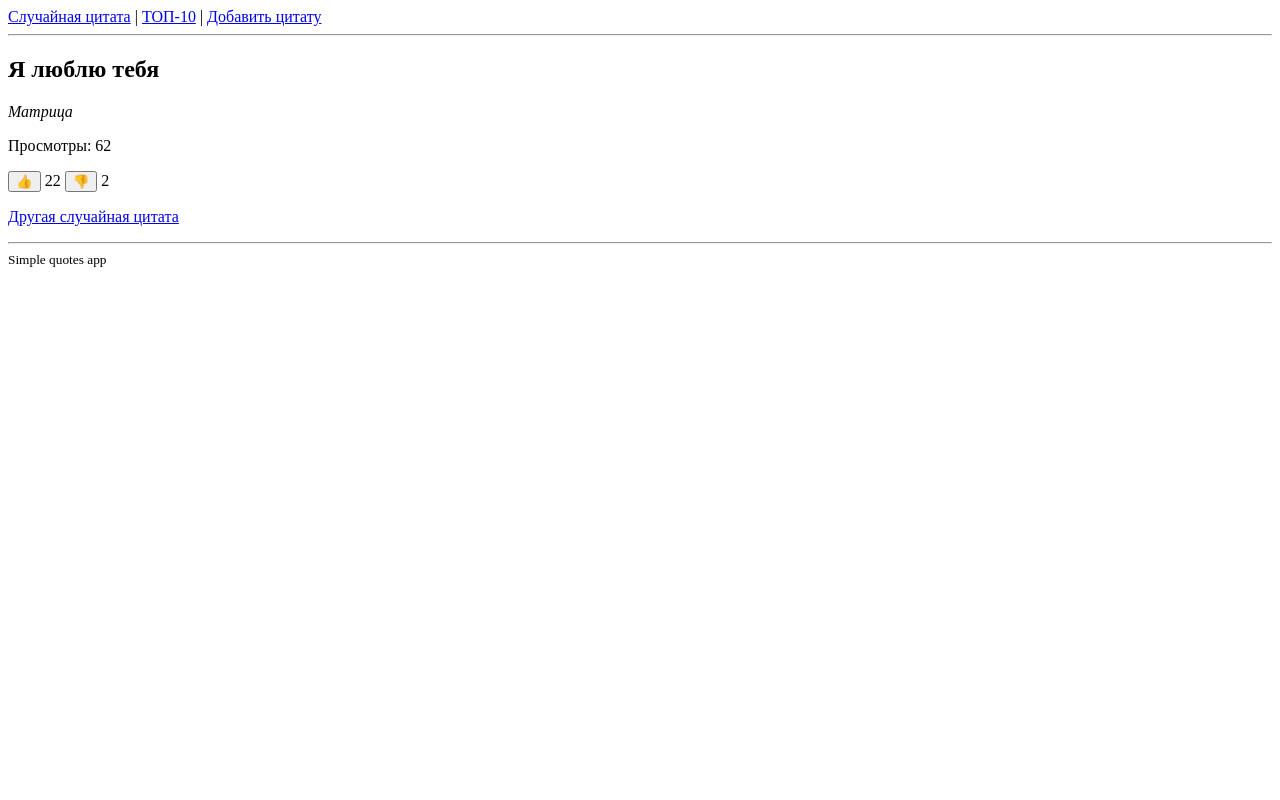
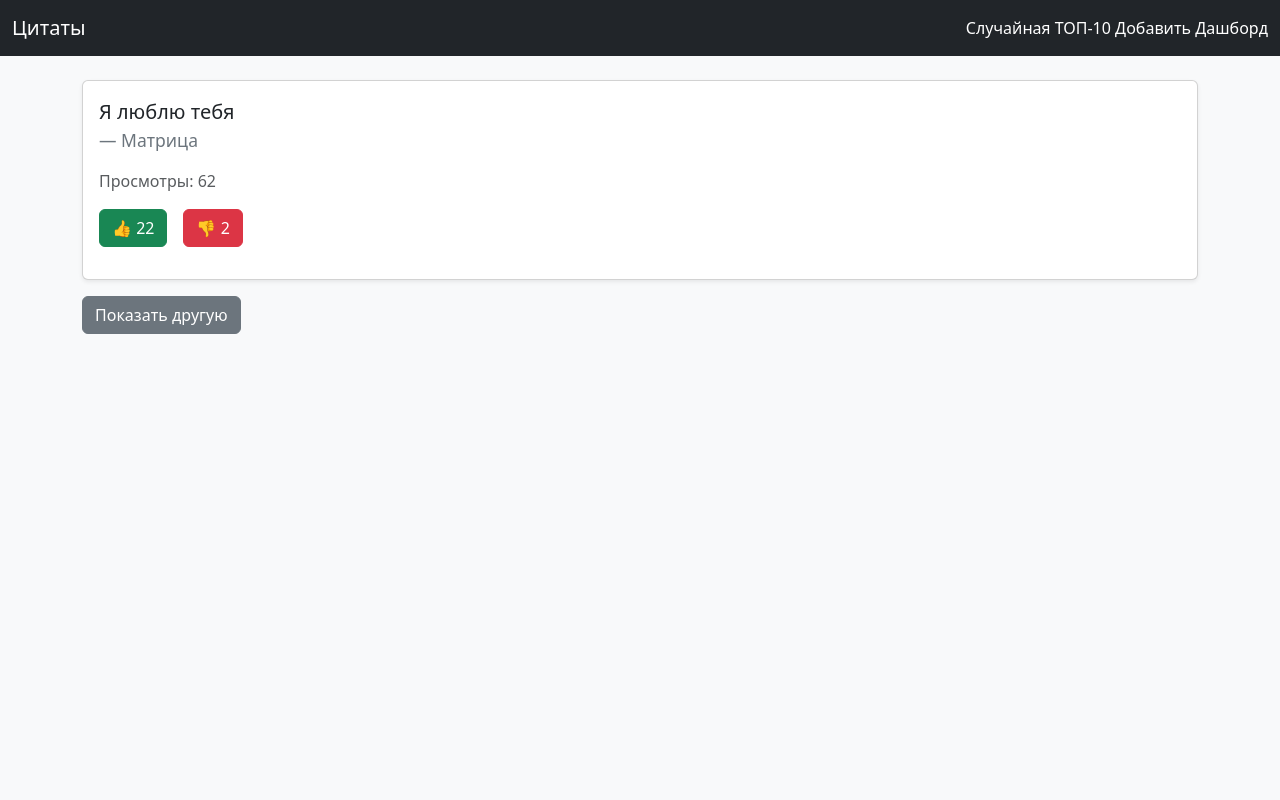
Before and after one commit to stopes7/projects, a Django app: page / in a window 1280 px wide. Run offline with Django 4.2, Linux system fonts and the light colour scheme; data comes from the database, SQL or seed files in the repository; both versions use the stored data as it was after the commit.

Commit message:
доработки

```diff
--- a/quotes_project/quotes/templates/quotes/base.html
+++ b/quotes_project/quotes/templates/quotes/base.html
@@ -6,26 +6,28 @@
 <head>
   <meta charset="utf-8">
   <meta name="viewport" content="width=device-width,initial-scale=1">
-  <title>{% block title %}Quotes{% endblock %}</title>
-  <script src="{% static 'quotes/basic.js' %}"></script>
+  <title>{% block title %}Цитаты{% endblock %}</title>
+  <link href="https://cdn.jsdelivr.net/npm/bootstrap@5.3.3/dist/css/bootstrap.min.css" rel="stylesheet">
+  <script src="https://cdn.jsdelivr.net/npm/chart.js"></script>
 </head>
-<body>
-  <header>
-    <nav>
-      <a href="{% url 'random_quote' %}">Случайная цитата</a> |
-      <a href="{% url 'top_quotes' %}">ТОП-10</a> |
-      <a href="{% url 'add_quote' %}">Добавить цитату</a>
-    </nav>
-    <hr>
-  </header>
+<body class="bg-light">
 
-  <main>
-    {% block content %}{% endblock %}
-  </main>
+<nav class="navbar navbar-expand-lg navbar-dark bg-dark mb-4">
+  <div class="container-fluid">
+    <a class="navbar-brand" href="{% url 'random_quote' %}">Цитаты</a>
+    <div>
+      <a class="nav-link d-inline text-white" href="{% url 'random_quote' %}">Случайная</a>
+      <a class="nav-link d-inline text-white" href="{% url 'top_quotes' %}">ТОП-10</a>
+      <a class="nav-link d-inline text-white" href="{% url 'add_quote' %}">Добавить</a>
+      <a class="nav-link d-inline text-white" href="{% url 'dashboard' %}">Дашборд</a>
+    </div>
+  </div>
+</nav>
 
-  <footer>
-    <hr>
-    <small>Simple quotes app</small>
-  </footer>
+<div class="container">
+  {% block content %}{% endblock %}
+</div>
+
+<script src="https://cdn.jsdelivr.net/npm/bootstrap@5.3.3/dist/js/bootstrap.bundle.min.js"></script>
 </body>
 </html>
--- a/quotes_project/quotes/templates/quotes/random_quote.html
+++ b/quotes_project/quotes/templates/quotes/random_quote.html
@@ -2,22 +2,26 @@
 {% block title %}Случайная цитата{% endblock %}
 {% block content %}
   {% if quote %}
-    <article>
-      <h2>{{ quote.text }}</h2>
-      <p><em>{{ quote.source }}</em></p>
-      <p>Просмотры: {{ quote.views }}</p>
+    <div class="card shadow-sm">
+      <div class="card-body">
+        <blockquote class="blockquote">
+          <p>{{ quote.text }}</p>
+          <footer class="blockquote-footer">{{ quote.source }}</footer>
+        </blockquote>
+        <p class="text-muted">Просмотры: {{ quote.views }}</p>
 
-      <form method="post">
-        {% csrf_token %}
-        <button type="submit" name="like">👍</button>
-        {{ quote.likes }}
-        <button type="submit" name="dislike">👎</button>
-        {{ quote.dislikes }}
-      </form>
-
-      <p><a href="{% url 'random_quote' %}">Другая случайная цитата</a></p>
-    </article>
+        <form method="post" class="d-flex gap-3">
+          {% csrf_token %}
+          <input type="hidden" name="quote_id" value="{{ quote.id }}">
+          <button type="submit" name="like" class="btn btn-success">👍 {{ quote.likes }}</button>
+          <button type="submit" name="dislike" class="btn btn-danger">👎 {{ quote.dislikes }}</button>
+        </form>
+      </div>
+    </div>
+    <div class="mt-3">
+      <a href="{% url 'random_quote' %}" class="btn btn-secondary">Показать другую</a>
+    </div>
   {% else %}
-    <p>Цитат пока нет. <a href="{% url 'add_quote' %}">Добавить первую</a>.</p>
+    <div class="alert alert-info">Цитат пока нет. <a href="{% url 'add_quote' %}">Добавить первую</a>.</div>
   {% endif %}
 {% endblock %}
--- a/quotes_project/quotes/urls.py
+++ b/quotes_project/quotes/urls.py
@@ -5,4 +5,5 @@ urlpatterns = [
     path("", views.random_quote, name="random_quote"),
     path("top/", views.top_quotes, name="top_quotes"),
     path("add/", views.add_quote, name="add_quote"),
+    path("dashboard/", views.dashboard, name="dashboard"),
 ]
--- a/quotes_project/quotes/views.py
+++ b/quotes_project/quotes/views.py
@@ -5,18 +5,26 @@ from .utils import get_random_quote
 from .forms import QuoteForm
 
 def random_quote(request):
+    # Обработка POST (лайк/дизлайк) — сначала обрабатываем POST, чтобы не менять views
+    if request.method == "POST":
+        quote_id = request.POST.get("quote_id")
+        if quote_id:
+            try:
+                q = Quote.objects.get(pk=quote_id)
+            except Quote.DoesNotExist:
+                return redirect("random_quote")
+            if "like" in request.POST:
+                Quote.objects.filter(pk=q.pk).update(likes=F("likes") + 1)
+            elif "dislike" in request.POST:
+                Quote.objects.filter(pk=q.pk).update(dislikes=F("dislikes") + 1)
+        # После обработки POST — редирект на GET (чтобы избежать повторной отправки формы)
+        return redirect("random_quote")
+
+    # GET — выбираем случайную цитату и увеличиваем views
     quote = get_random_quote()
     if quote:
         Quote.objects.filter(pk=quote.pk).update(views=F("views") + 1)
         quote.refresh_from_db()
-
-        # обработка лайка/дизлайка через обычную форму
-        if request.method == "POST":
-            if "like" in request.POST:
-                Quote.objects.filter(pk=quote.pk).update(likes=F("likes") + 1)
-            elif "dislike" in request.POST:
-                Quote.objects.filter(pk=quote.pk).update(dislikes=F("dislikes") + 1)
-            return redirect("random_quote")
 
     return render(request, "quotes/random_quote.html", {"quote": quote})
 
@@ -36,3 +44,15 @@ def add_quote(request):
     else:
         form = QuoteForm()
     return render(request, "quotes/add_quote.html", {"form": form})
+
+
+def dashboard(request):
+    quotes = Quote.objects.all()
+    sources = [q.source for q in quotes]
+    likes = [q.likes for q in quotes]
+    views = [q.views for q in quotes]
+    return render(request, "quotes/dashboard.html", {
+        "sources": sources,
+        "likes": likes,
+        "views": views,
+    })
```
Also changed, not shown: quotes_project/quotes/templates/quotes/add_quote.html (+10 -6 lines), quotes_project/quotes/templates/quotes/dashboard.html (added, +36 -0 lines), quotes_project/quotes/templates/quotes/top_quotes.html (+12 -9 lines), quotes_project/db.sqlite3.
